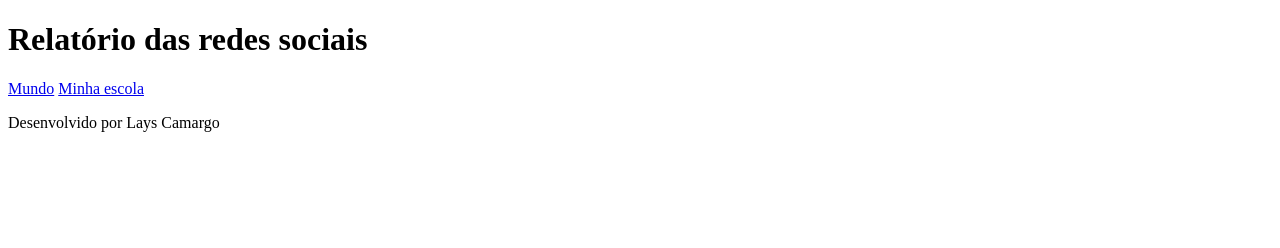
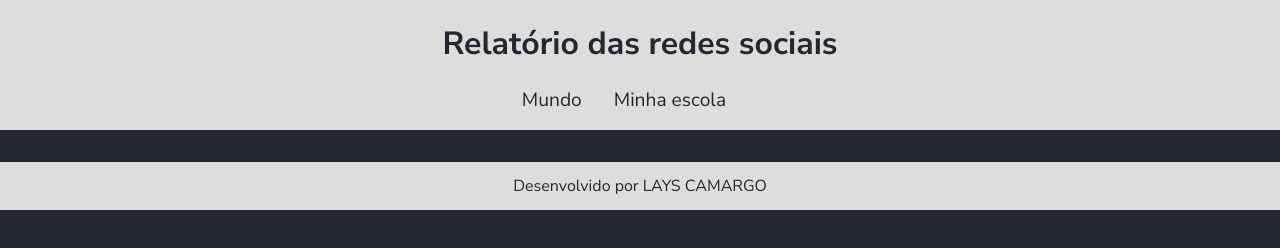
Before and after one commit to layscamargo/lays, a plain HTML site: page index.html in a window 1280 px wide. Drawn offline with Linux system fonts and the light colour scheme.

Commit message:
Update index.html

```diff
--- a/index.html
+++ b/index.html
@@ -1,10 +1,10 @@
 <!DOCTYPE html>
 <html lang="en">
 <head>
-    <meta charset="UTF-8">
-    <meta http-equiv="X-UA-Compatible" content="IE=edge">
+ <meta charset="UTF-8">
     <meta name="viewport" content="width=device-width, initial-scale=1.0">
-    <title>redes sociais</title>
+    <title>Redes Sociais</title>
+    <link rel="stylesheet" href="style.css">
 </head>
 <body>
     <header>
@@ -20,8 +20,6 @@
         </section>
     </main>
     <footer>
-        <p>Desenvolvido por Lays Camargo</p>
+        <p>Desenvolvido por LAYS CAMARGO</p>
     </footer>
-
 </body>
-</html>
```
